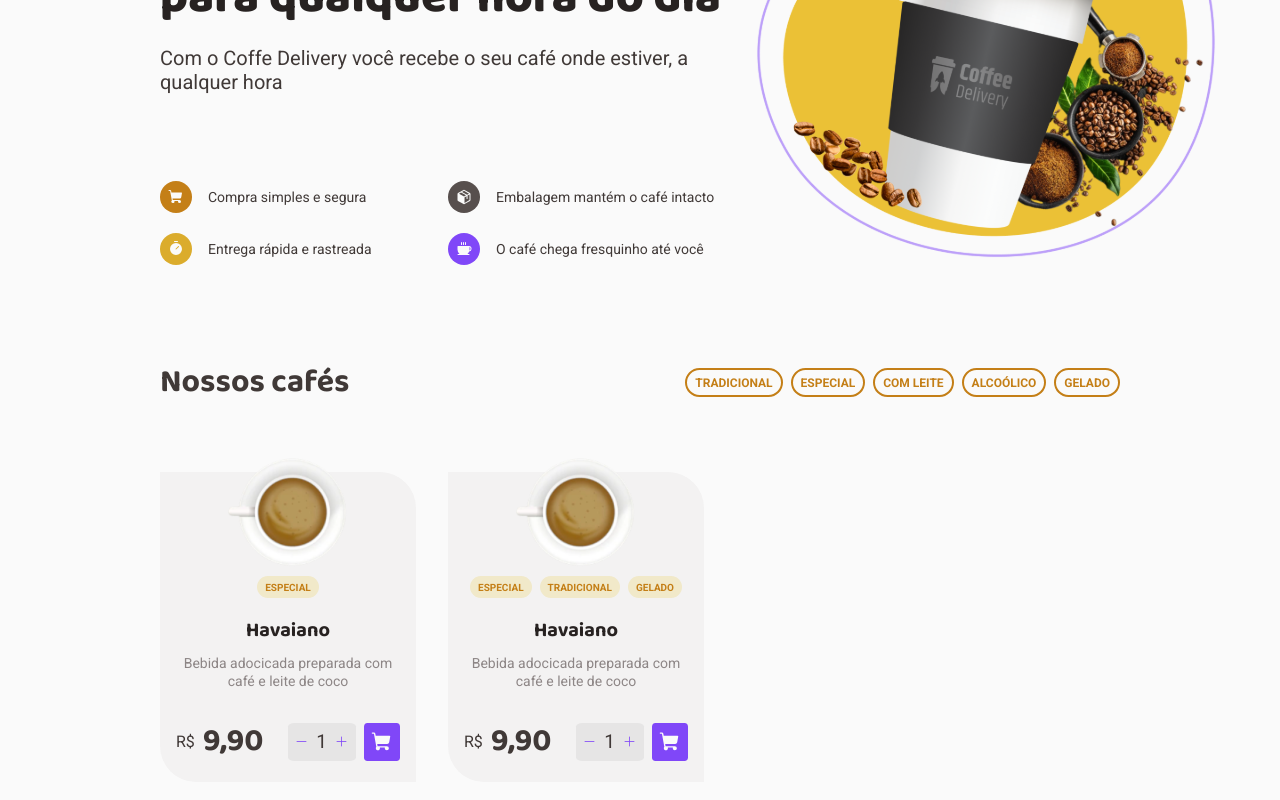
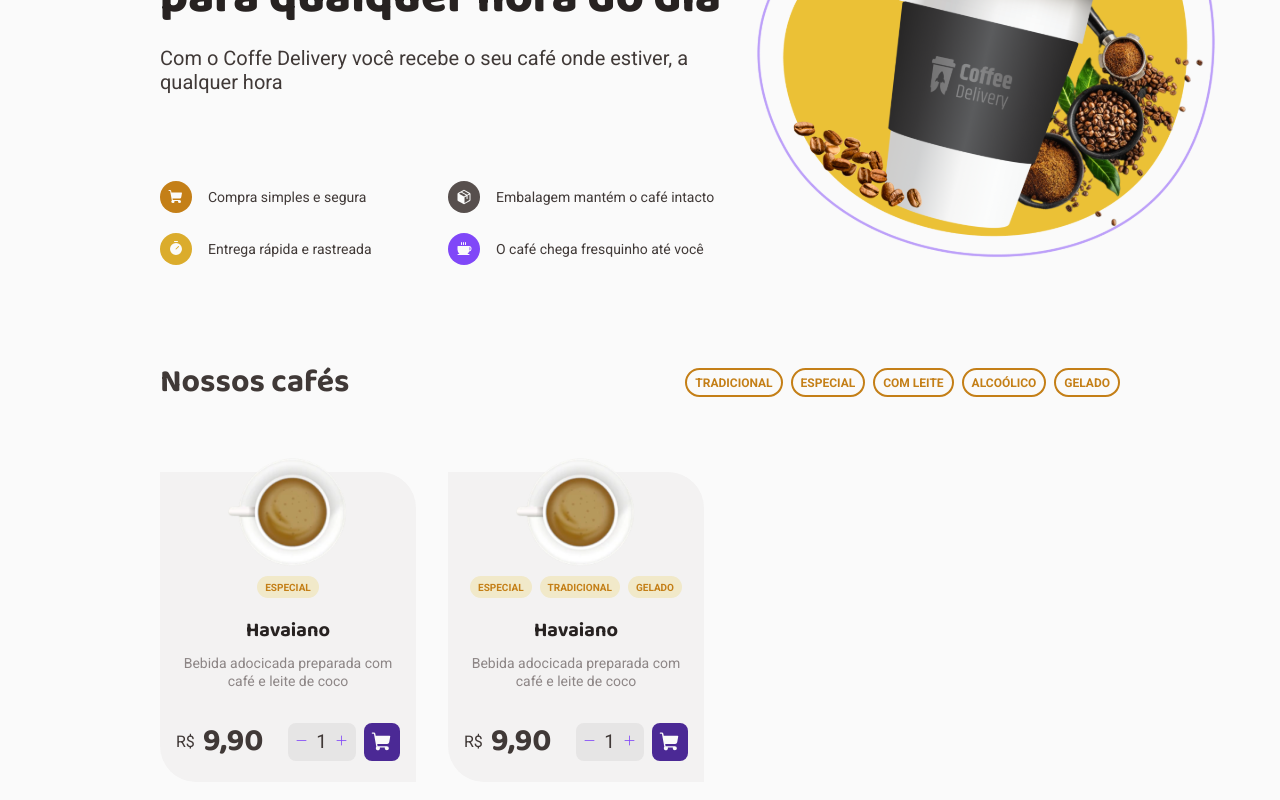
Before and after one commit to chelfonseca/coffee-delivery, a React (Vite) app: page / in a window 1280 px wide. Shown: the part 291-1091 px from the top of the page. Built offline with nearby package versions, Linux system fonts and the light colour scheme.

Commit message:
hover adjustment

```diff
--- a/src/pages/Checkout/styles.ts
+++ b/src/pages/Checkout/styles.ts
@@ -123,10 +123,20 @@ export const PaymentButtonsContainer = styled.div`
     gap: 0.5rem;
     padding-left: 0.7rem;
 
+    transition: background-color 0.5s ease-in-out;
+
     p {
       color: ${(props) => props.theme['base-subtitle']};
       font-size: 0.75rem;
       text-transform: uppercase;
     }
+
+    :hover {
+      background-color: ${(props) => props.theme['base-hover']};
+    }
+    :focus {
+      background-color: ${(props) => props.theme['purple-light']};
+      box-shadow: 0 0 0 2px ${(props) => props.theme.purple};
+    }
   }
 `
--- a/src/pages/Home/Components/CoffeeList/Components/CoffeeCard/Components/index.tsx
+++ b/src/pages/Home/Components/CoffeeList/Components/CoffeeCard/Components/Buy/index.tsx
@@ -7,9 +7,13 @@ export function Buy() {
       <p>R$</p>
       <span>9,90</span>
       <AddButton>
-        <Minus size={13} />
+        <div>
+          <Minus size={13} />
+        </div>
         <span>1</span>
-        <Plus size={13} />
+        <div>
+          <Plus size={13} />
+        </div>
       </AddButton>
       <button>
         <ShoppingCart size={22} weight="fill" />
--- a/src/pages/Home/Components/CoffeeList/Components/CoffeeCard/Components/styles.ts
+++ b/src/pages/Home/Components/CoffeeList/Components/CoffeeCard/Components/Buy/styles.ts
@@ -18,10 +18,15 @@ export const BuyContainer = styled.div`
     display: flex;
     align-items: center;
     justify-content: center;
-    background-color: ${(props) => props.theme.purple};
+    background-color: ${(props) => props.theme['purple-dark']};
     color: ${(props) => props.theme.background};
     border: none;
-    border-radius: 10%;
+    border-radius: 8px;
+    transition: background-color 0.5s ease-in-out;
+
+    :hover {
+      background-color: ${(props) => props.theme.purple};
+    }
   }
 
   span {
@@ -40,7 +45,8 @@ export const AddButton = styled.div`
   background-color: ${(props) => props.theme['base-button']};
   color: ${(props) => props.theme.purple};
   margin-right: 0.5rem;
-  border-radius: 10%;
+  border-radius: 8px;
+  transition: background-color 0.5s ease-in-out;
 
   span {
     font-family: 'Roboto', sans-serif;
@@ -50,4 +56,10 @@ export const AddButton = styled.div`
     padding: 0;
     margin: 0 0.5rem;
   }
+
+  div {
+    :hover {
+      color: ${(props) => props.theme['base-title']};
+    }
+  }
 `
--- a/src/pages/Home/Components/CoffeeList/Components/CoffeeCard/index.tsx
+++ b/src/pages/Home/Components/CoffeeList/Components/CoffeeCard/index.tsx
@@ -1,7 +1,7 @@
 import { CoffeeCardContainer, Description, Tags, Tag } from './styles'
 
 import havaiano from '../../coffeeImages/havaiano.svg'
-import { Buy } from './Components'
+import { Buy } from './Components/Buy'
 
 interface CoffeeCardProps {
   id: string
```
